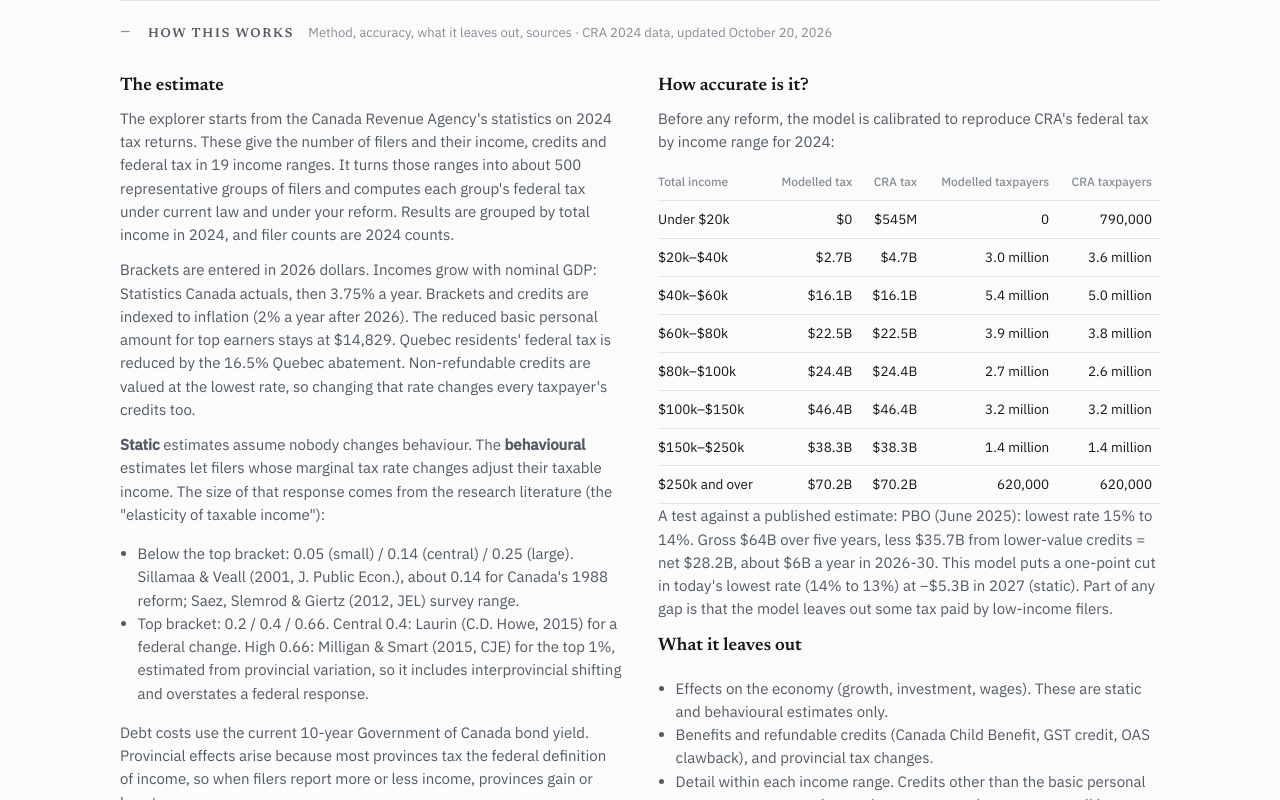
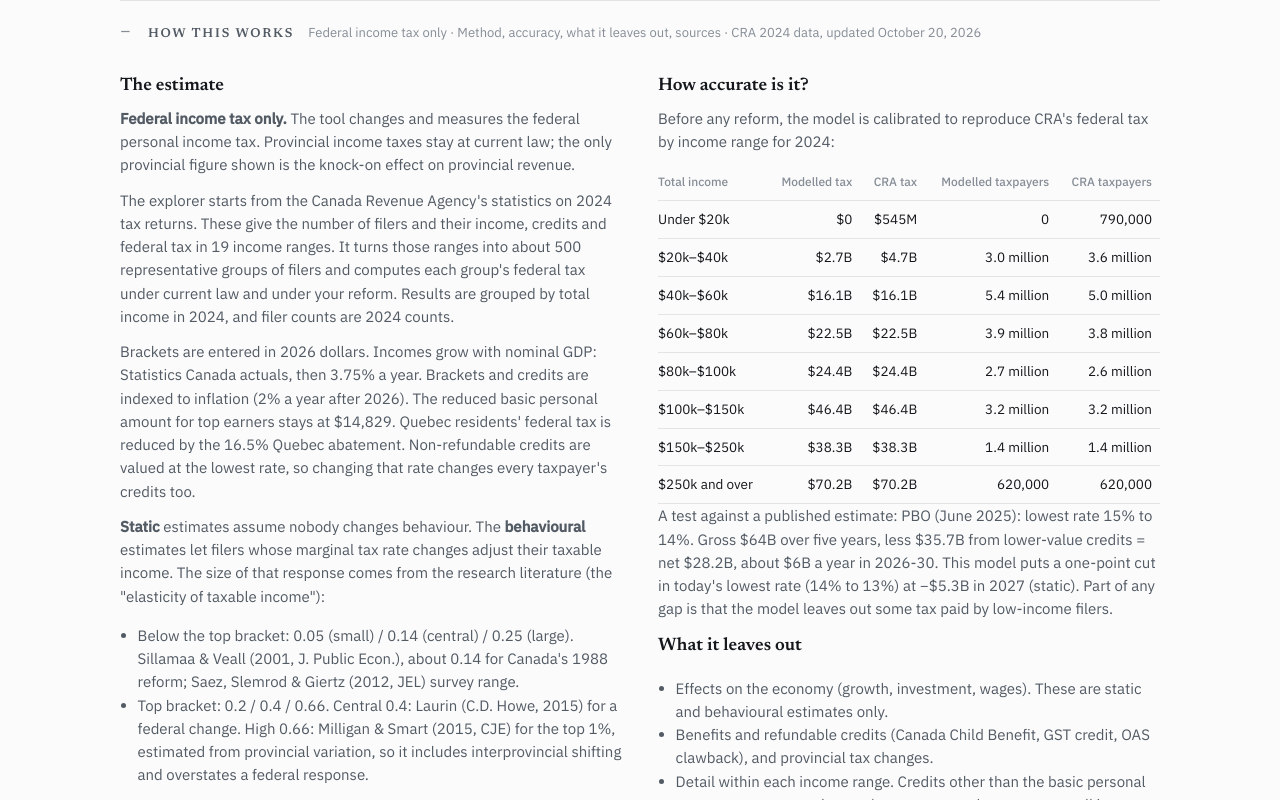
Before and after one commit to ScspeerMI/tax, a plain HTML site: page docs/index.html in a window 1280 px wide. Both pictures are taken after a click on the link "How this works". Shown: the part 701-1501 px from the top of the page. Drawn offline with Linux system fonts and the light colour scheme.

Commit message:
State "federal income tax only" in How this works
Shown in the summary line, so it is visible while the section is collapsed,
and as the opening paragraph when it is open.

Co-Authored-By: Claude Opus 5.5 <noreply@anthropic.com>

```diff
--- a/docs/index.html
+++ b/docs/index.html
@@ -103,11 +103,12 @@
     <details id="methods-details">
       <summary>
         <span class="summary-title">How this works</span>
-        <span class="summary-sub">Method, accuracy, what it leaves out, sources · <span id="built"></span></span>
+        <span class="summary-sub">Federal income tax only · Method, accuracy, what it leaves out, sources · <span id="built"></span></span>
       </summary>
       <div class="methods-grid">
         <div>
           <h3>The estimate</h3>
+          <p><strong>Federal income tax only.</strong> The tool changes and measures the federal personal income tax. Provincial income taxes stay at current law; the only provincial figure shown is the knock-on effect on provincial revenue.</p>
           <p>The explorer starts from the Canada Revenue Agency's statistics on 2024 tax returns. These give the number of filers and their income, credits and federal tax in 19 income ranges. It turns those ranges into about 500 representative groups of filers and computes each group's federal tax under current law and under your reform. Results are grouped by total income in 2024, and filer counts are 2024 counts.</p>
           <p>Brackets are entered in 2026 dollars. Incomes grow with nominal GDP: Statistics Canada actuals, then <span id="growth-assumption"></span> a year. Brackets and credits are indexed to inflation (<span id="cpi-assumption"></span>). The reduced basic personal amount for top earners stays at $14,829. Quebec residents' federal tax is reduced by the 16.5% Quebec abatement. Non-refundable credits are valued at the lowest rate, so changing that rate changes every taxpayer's credits too.</p>
           <p><strong>Static</strong> estimates assume nobody changes behaviour. The <strong>behavioural</strong> estimates let filers whose marginal tax rate changes adjust their taxable income. The size of that response comes from the research literature (the "elasticity of taxable income"):</p>
```
